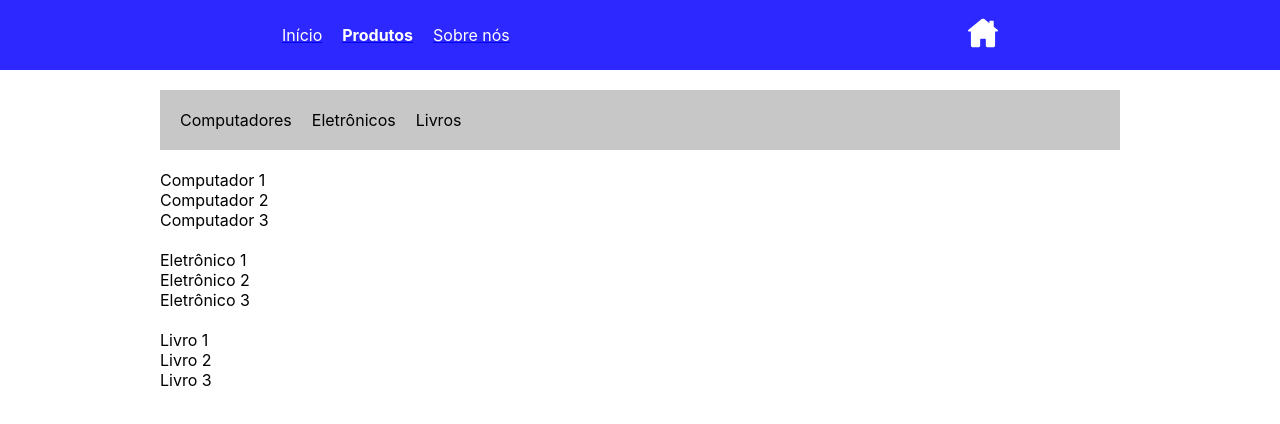
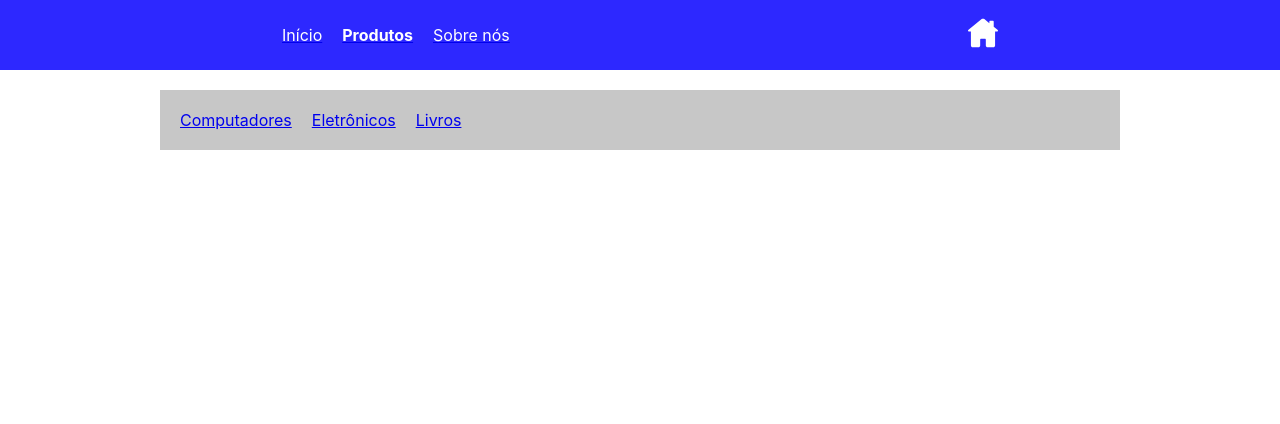
Before and after one commit to AYRESRIO/Desafio-Rotas-React, a React (Vite) app: page /products in a window 1280 px wide. Shown: the top 424 px of the page. Built offline with nearby package versions, Linux system fonts and the light colour scheme; a web font is replaced by a local one.

Commit message:
Product subroute.

```diff
--- a/src/App.tsx
+++ b/src/App.tsx
@@ -4,15 +4,22 @@ import Product from "./routes/Home/Product";
 import HomeBody from "./routes/Home/HomeBody";
 import About from "./routes/Home/About";
 import NotFound from "./routes/Home/NotFound";
+import Computer from "./routes/Home/Product/Computer";
+import Eletronic from "./routes/Home/Product/Eletronic";
+import Book from "./routes/Home/Product/Book";
 
 function App() {
   return (
     <BrowserRouter>
       <Routes>
         <Route path="/" element={<Home />}>
-        <Route index element={<Navigate to ="/home" />} />
+          <Route index element={<Navigate to="/home" />} />
           <Route path="home" element={<HomeBody />} />
           <Route path="products" element={<Product />} />
+            <Route path="computadores" element={<Computer/>}/>
+            <Route path="eletronicos" element={<Eletronic/>}/>
+            <Route path="livros" element={<Book/>}/>
+
           <Route path="about" element={<About />} />
           <Route path="*" element={<NotFound />} />
         </Route>
--- a/src/index.css
+++ b/src/index.css
@@ -1,21 +1,20 @@
-@import url('https://fonts.googleapis.com/css2?family=Annapurna+SIL:wght@400;700&display=swap');
+@import url("https://fonts.googleapis.com/css2?family=Annapurna+SIL:wght@400;700&display=swap");
 
-:root{
-    --color-bg-primary: #FFFFFF;
-    --color-bg-secondary:#2D28FF ;
-    --color-bg-tertiary:#C7C7C7 ;
+:root {
+  --color-bg-primary: #ffffff;
+  --color-bg-secondary: #2d28ff;
+  --color-bg-tertiary: #c7c7c7;
 
-    --color-font-primary:#FFFFFF;
-    --color-font-secondary:#000000;
+  --color-font-primary: #ffffff;
+  --color-font-secondary: #000000;
 }
 
-*{
+* {
   padding: 0;
   margin: 0;
   box-sizing: border-box;
-    font-family: 'Inter';
+  font-family: "Inter";
 }
-
 
 .product-section-container {
   display: flex;
@@ -51,7 +50,7 @@
   background-color: var(--color-bg-primary);
   color: var(--color-font-secondary);
   font-size: 16px;
-    display:block;
+  display: block;
   align-items: center;
 }
 
@@ -68,7 +67,7 @@
   background-color: var(--color-bg-primary);
   color: var(--color-font-secondary);
   font-size: 16px;
-    display:block;
+  display: block;
   align-items: center;
 }
 
@@ -85,7 +84,7 @@
   background-color: var(--color-bg-primary);
   color: var(--color-font-secondary);
   font-size: 16px;
-    display:block;
+  display: block;
   align-items: center;
 }
 
@@ -93,11 +92,9 @@
   display: flex;
   justify-content: center;
   background-color: var(--color-bg-primary);
-
 }
 
 .home-body-title-container {
-
   width: 100%;
   margin-top: 20px;
   max-width: 960px;
@@ -141,3 +138,11 @@
   display: flex;
   align-items: center;
 }
+
+.menu-active {
+  font-weight: 700;
+}
+
+.menu-unactive {
+  font-weight: 400;
+}
--- /dev/null
+++ b/src/routes/Home/Product/Book/index.tsx
@@ -0,0 +1,11 @@
+export default function Book(){
+    return(
+        <div className="livro-section-container">
+          <div className="livro-container">
+            <p>Livro 1</p>
+            <p>Livro 2</p>
+            <p>Livro 3</p>
+          </div>
+        </div>
+    );
+}
--- /dev/null
+++ b/src/routes/Home/Product/Computer/index.tsx
@@ -0,0 +1,11 @@
+export default function Computer(){
+    return(
+<div className="computer-section-container">
+          <div className="computer-container">
+            <p>Computador 1</p>
+            <p>Computador 2</p>
+            <p>Computador 3</p>
+          </div>
+        </div>
+    );
+}
--- /dev/null
+++ b/src/routes/Home/Product/Eletronic/index.tsx
@@ -0,0 +1,11 @@
+export default function Eletronic(){
+    return(
+        <div className="electronic-section-container">
+          <div className="electronic-container">
+            <p>Eletrônico 1</p>
+            <p>Eletrônico 2</p>
+            <p>Eletrônico 3</p>
+          </div>
+        </div>
+    );
+}
--- a/src/routes/Home/Product/index.tsx
+++ b/src/routes/Home/Product/index.tsx
@@ -1,38 +1,42 @@
+import { NavLink } from "react-router-dom";
+
 export default function Product() {
   return (
     <main>
       <section className="product-section-container">
         <div className="product-container">
-          <div className="product-container-item">Computadores</div>
-          <div className="product-container-item">Eletrônicos</div>
-          <div className="product-container-item">Livros</div>
+          <NavLink
+            to="/computadores"
+            className={({ isActive }) =>
+              isActive
+                ? "product-container-item menu-active "
+                : "product-container-item  menu-unactive"
+            }
+          >
+            Computadores
+          </NavLink>
+          <NavLink
+            to="/eletronicos"
+            className={({ isActive }) =>
+              isActive
+                ? "product-container-item menu-active "
+                : "product-container-item  menu-unactive"
+            }
+          >
+            Eletrônicos
+          </NavLink>
+          <NavLink
+            to="/livros"
+            className={({ isActive }) =>
+              isActive
+                ? "product-container-item menu-active "
+                : "product-container-item  menu-unactive"
+            }
+          >
+            Livros
+          </NavLink>
         </div>
       </section>
-      <body>
-        <div className="computer-section-container">
-          <div className="computer-container">
-            <p>Computador 1</p>
-            <p>Computador 2</p>
-            <p>Computador 3</p>
-          </div>
-        </div>
-
-        <div className="electronic-section-container">
-          <div className="electronic-container">
-            <p>Eletrônico 1</p>
-            <p>Eletrônico 2</p>
-            <p>Eletrônico 3</p>
-          </div>
-        </div>
-
-        <div className="livro-section-container">
-          <div className="livro-container">
-            <p>Livro 1</p>
-            <p>Livro 2</p>
-            <p>Livro 3</p>
-          </div>
-        </div>
-      </body>
     </main>
   );
 }
```
Lines whose indentation alone changed are shown as unchanged.
